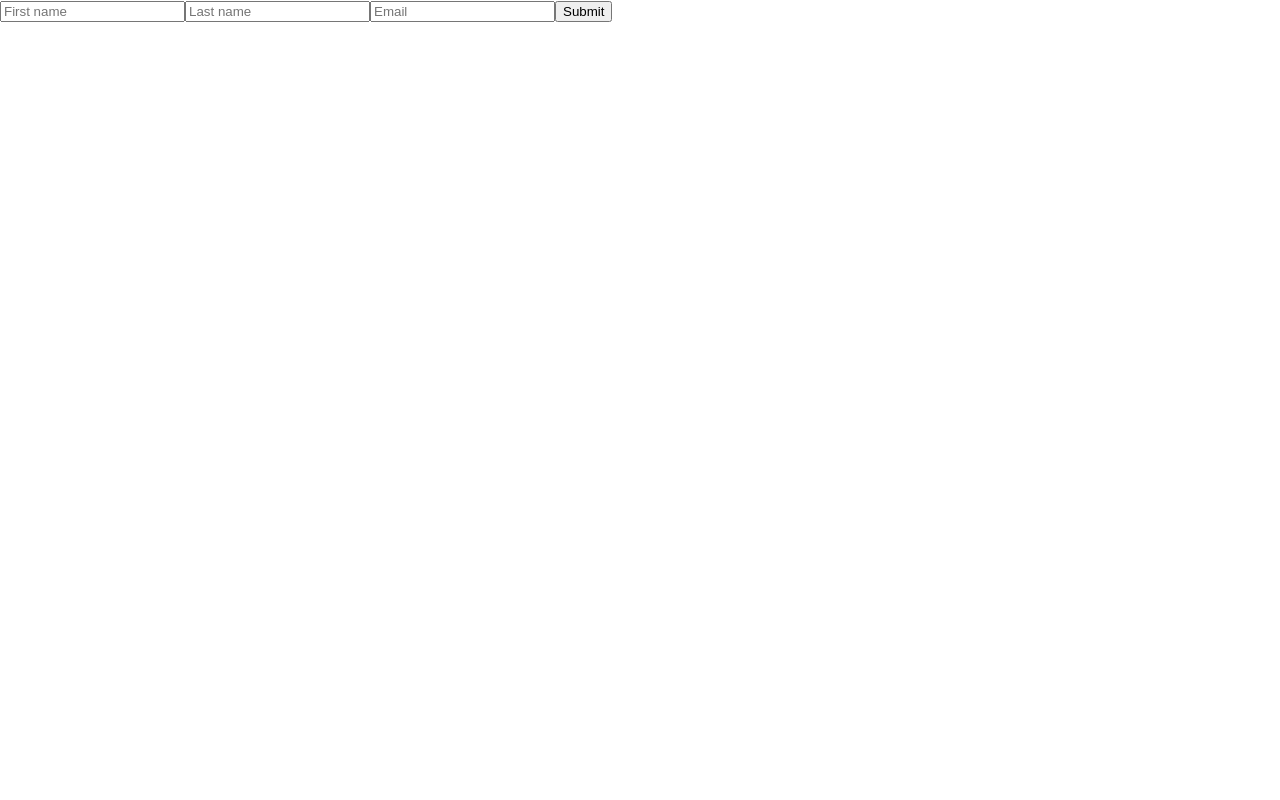
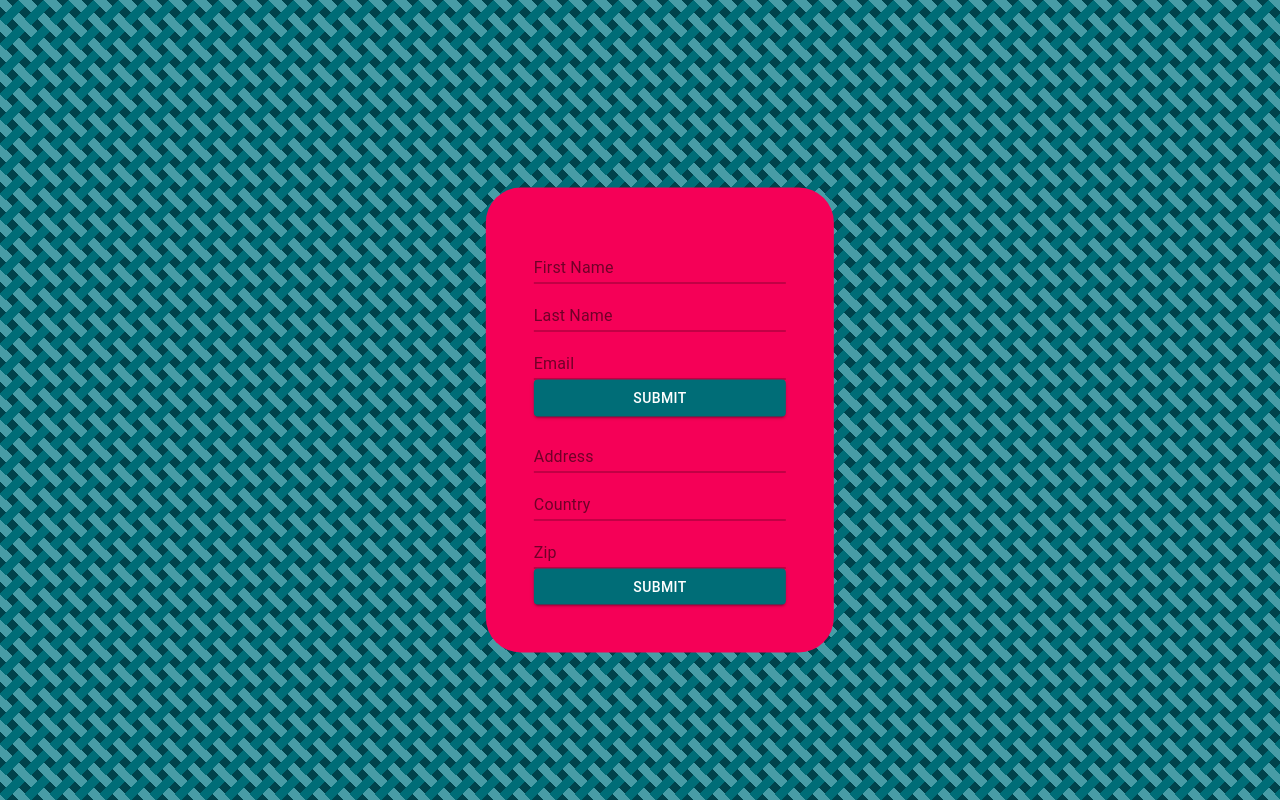
Before and after one commit to R-Andrea/react, a React (Create React App) app: page / in a window 1280 px wide. Built offline with nearby package versions, Linux system fonts and the light colour scheme.

Commit message:
forms in app.js

```diff
--- a/src/App.css
+++ b/src/App.css
@@ -24,6 +24,17 @@
   color: white;
 }
 
+#root {
+  height: 100vh;
+  width: 100%;
+  background: linear-gradient(45deg, #489ca6 12%, transparent 0, transparent 88%, #489ca6 0),
+    linear-gradient(135deg, transparent 37%, #006d77 0, #006d77 63%, transparent 0),
+    linear-gradient(45deg, transparent 37%, #489ca6 0, #489ca6 63%, transparent 0) #00424b;
+  background-size: 25px 25px;
+}
+
+
+
 .App-link {
   color: #61dafb;
 }
--- a/src/App.js
+++ b/src/App.js
@@ -1,13 +1,176 @@
 import "./App.css";
-import ContactForm from "./components/form/booking/contactForm/contactForm";
+// import ContactForm from "./components/form/booking/contactForm/contactForm";
+import React, { useEffect, useState } from 'react';
+import { Button } from '@material-ui/core';
+import TextField from '@material-ui/core/TextField';
+import { makeStyles } from '@material-ui/core/styles';
+import { createTheme, ThemeProvider } from '@material-ui/core/styles';
+
+const myTheme = createTheme({
+  palette: {
+    primary: {
+      light: '#489ca6',
+      main: '#006d77',
+      dark: '#00424b',
+      contrastText: '#fff',
+    },
+    secondary: {
+      light: '#ffffff',
+      main: '#fafafa',
+      dark: '#c7c7c7',
+      contrastText: '#000',
+    },
+  },
+  // overrides: {
+  //   MuiFormLabelRoot: {
+  //     color: "#ffffff !important",
+  //     fontSize: "500px",
+  //   },
+  // }
+});
+
+
+const forms = {};
+
+function App() {
 
 
 
-function App() {
+
+
+    const useStyles = makeStyles((theme) => ({
+    root: {
+        position: "absolute",
+        top: "50%",
+        left: "50%",
+        transform: "translate(-50%,-50%)",
+        backgroundColor: theme.palette.secondary.main,
+        padding: "40px",
+        borderRadius: "35px",
+        margin: "20px",
+        '& > *': {
+        margin: theme.spacing(1),
+        width: '25ch',
+        display: "flex",
+        flexDirection: "column",
+
+        },
+
+    },
+
+    }));
+
+    const classes = useStyles();
+
+  const [formSubmit, setFormSubmit] = useState(false)
+
+ //formSubmit:  this useEffect is called only when formSubmit state changes
+ useEffect(() => {
+  function logBooking(e) {
+    console.log(e.target)
+
+    let realForm = e.target.closest("form")
+    console.log(realForm)
+
+    if (e.target.tagname === "FORM") {
+      realForm = e.target;
+    }
+
+    console.log(realForm)
+    let formID = realForm.id;
+
+      let array = Array.from(realForm)
+
+      console.log(Object.fromEntries(array.map((input) => [input.name, input.value])), formID)
+
+      let inputObject = Object.fromEntries(array.map((input) => [input.name, input.value]))
+
+      let newObject = Object.fromEntries([[formID, inputObject]])
+
+      Object.assign(forms, newObject)
+      console.log(forms)
+      //console.log(e.target)
+  } //separate function allows this to be called on event listener
+
+  document.addEventListener("input", logBooking) //works b/c useEffect also runs on first render
+  document.addEventListener("submit", logBooking)
+  console.log(formSubmit)
+
+  return () => {
+      document.removeEventListener("input", logBooking) //prevents addEventListeners from piling up after each state change
+      document.removeEventListener("submit", logBooking)
+    }
+
+},[formSubmit] );
+
+
 
   return (
     <>
-      <ContactForm />
+      <ThemeProvider theme={myTheme}>
+      <div className={classes.root}>
+    <form id="contactForm" noValidate autoComplete="off" onSubmit={(e) => {e.preventDefault();}}>
+
+        <TextField
+            //required
+            onInput = {(e) => {setFormSubmit(true)}}
+            id="standard-required"
+            label="First Name"
+            name="FirstName"
+            color="primary"
+            InputProps={{inputProps: {className: "inputFields"}}}
+        />
+        <TextField
+            //required
+            id="standard-required"
+            label="Last Name"
+            name="LastName"
+            InputProps={{inputProps: {className: "inputFields"}}}
+        />
+        <TextField
+            //required
+            id="standard-required"
+            label="Email"
+            name="Email"
+            type="email"
+            // onBlur={validateMail}
+            // error={baseError}
+            //helperText={text}
+            InputProps={{inputProps: {className: "inputFields"}}}
+        />
+
+        <Button variant="contained" color="primary" type="submit" onClick={ ()=>{ setFormSubmit(true)} }>Submit</Button>
+
+    {/*  onClick arrow function prevents state change on render */}
+    </form>
+    <form id="addressForm"  noValidate autoComplete="off" onSubmit={(e) => {e.preventDefault();}}>
+
+        <TextField
+            id="standard-required"
+            label="Address"
+            name="Address"
+            color="primary"
+            InputProps={{inputProps: {className: "inputFields"}}}
+        />
+        <TextField
+            id="standard-required"
+            label="Country"
+            name="Country"
+            InputProps={{inputProps: {className: "inputFields"}}}
+        />
+        <TextField
+            id="standard-required"
+            label="Zip"
+            name="Zip"
+            InputProps={{inputProps: {className: "inputFields"}}}
+        />
+
+        <Button variant="contained" color="primary" type="submit" onClick={ ()=>{ setFormSubmit(true)} }>Submit</Button>
+
+        {/*  onClick arrow function prevents state change on render */}
+    </form>
+    </div>
+      </ThemeProvider>
 
     </>
   );
--- a/src/components/form/booking/contactForm/contactForm.jsx
+++ b/src/components/form/booking/contactForm/contactForm.jsx
@@ -1,36 +1,103 @@
 import React, { useState, useEffect } from 'react';
+import { Button } from '@material-ui/core';
+import TextField from '@material-ui/core/TextField';
+import { makeStyles } from '@material-ui/core/styles';
+
+
+
 
 function ContactForm() {
 
+    const useStyles = makeStyles((theme) => ({
+    root: {
+        position: "absolute",
+        top: "50%",
+        left: "50%",
+        transform: "translate(-50%,-50%)",
+        backgroundColor: theme.palette.secondary.main,
+        padding: "40px",
+        borderRadius: "35px",
+        margin: "20px",
+        '& > *': {
+        margin: theme.spacing(1),
+        width: '25ch',
+        display: "flex",
+        flexDirection: "column",
+
+        },
+
+    },
+
+
+    }));
+
+    const classes = useStyles();
+
   const [formSubmit, setFormSubmit] = useState(false)
 
-  useEffect(() => {
-    function logBooking(e) {
-        let array = Array.from(e.target)
-
-        console.log(array.map((input) => input.value))
-        //console.log(e.target)
-    } //separate function allows this to be called on event listener
-
-    document.addEventListener("submit", logBooking) //works b/c useEffect also runs on first render
-    console.log(formSubmit)
-
-    return () => {
-        document.removeEventListener("submit", logBooking) //prevents addEventListeners from piling up after each state change
-    }
-
-  },[formSubmit] ); //formSubmit:  this useEffect is called only when formSubmit state changes
+ //formSubmit:  this useEffect is called only when formSubmit state changes
 
   return (
-    <div>
+    <div className={classes.root}>
+    <form id="contactForm" noValidate autoComplete="off" onSubmit={(e) => {e.preventDefault();}}>
 
-        <form onSubmit={(e) => {e.preventDefault();}}>
-            <input placeholder="First name"></input>
-            <input placeholder="Last name"></input>
-            <input placeholder="Email"></input>
-            <button type="submit" onClick={ ()=>{ setFormSubmit(true)} }>Submit</button>
-        </form>
-      {/*  onClick arrow function prevents state change on render */}
+        <TextField
+            //required
+            id="standard-required"
+            label="First Name"
+            name="Name"
+            color="primary"
+            InputProps={{inputProps: {className: "inputFields"}}}
+        />
+        <TextField
+            //required
+            id="standard-required"
+            label="Last Name"
+            name="Name"
+            InputProps={{inputProps: {className: "inputFields"}}}
+        />
+        <TextField
+            //required
+            id="standard-required"
+            label="Email"
+            name="Email"
+            type="email"
+            // onBlur={validateMail}
+            // error={baseError}
+            //helperText={text}
+            InputProps={{inputProps: {className: "inputFields"}}}
+        />
+
+        <Button variant="contained" color="primary" type="submit" onClick={ ()=>{ setFormSubmit(true)} }>Submit</Button>
+
+    {/*  onClick arrow function prevents state change on render */}
+    </form>
+    <form id="addressForm"  noValidate autoComplete="off" onSubmit={(e) => {e.preventDefault();}}>
+
+        <TextField
+            id="standard-required"
+            label="Address"
+            name="Address"
+            color="primary"
+            InputProps={{inputProps: {className: "inputFields"}}}
+        />
+        <TextField
+            id="standard-required"
+            label="Country"
+            name="Country"
+            InputProps={{inputProps: {className: "inputFields"}}}
+        />
+        <TextField
+            id="standard-required"
+            label="Zip"
+            name="Zip"
+            InputProps={{inputProps: {className: "inputFields"}}}
+        />
+
+        <Button variant="contained" color="primary" type="submit" onClick={ ()=>{ setFormSubmit(true)} }>Submit</Button>
+
+        {/*  onClick arrow function prevents state change on render */}
+    </form>
     </div>
   );
 }
```
